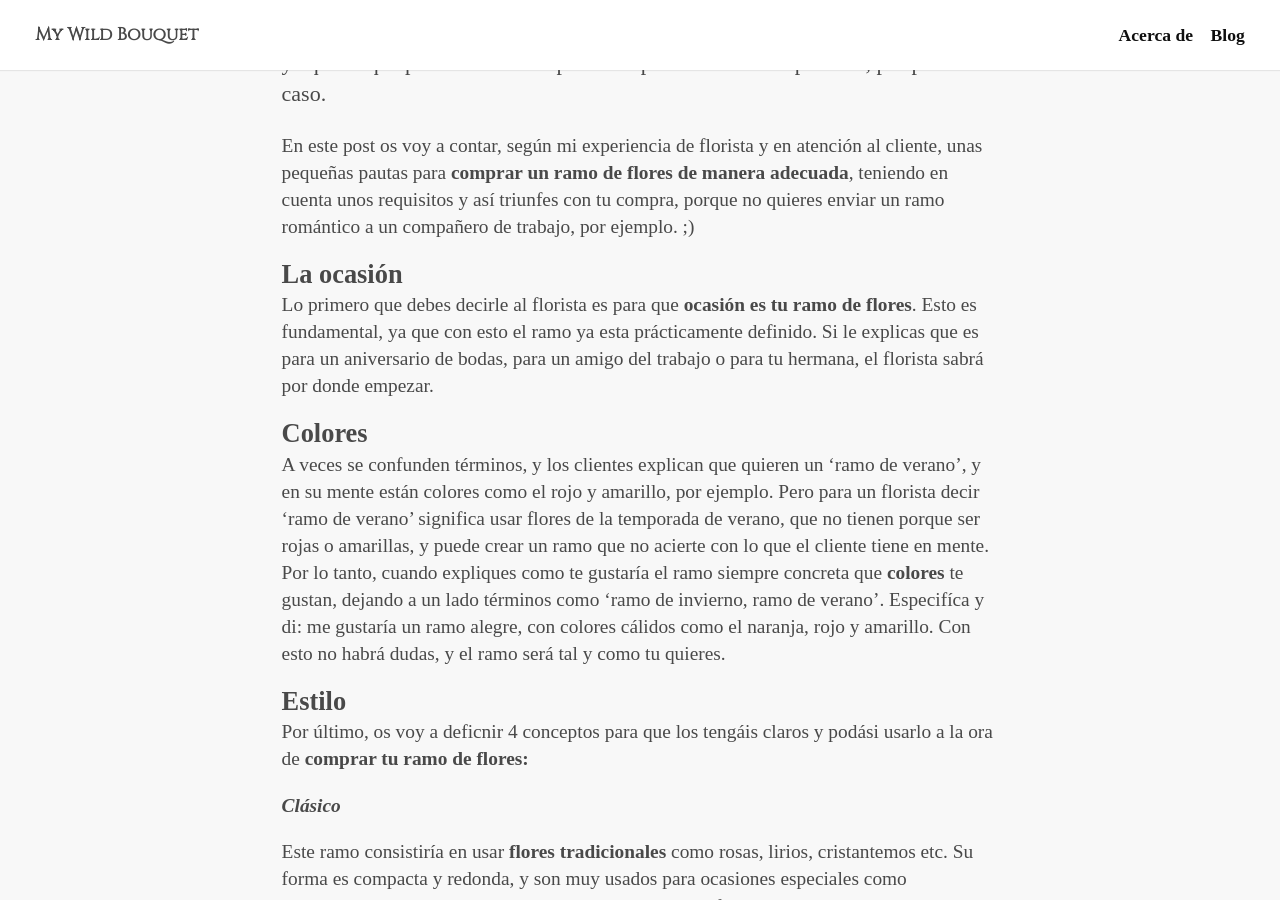
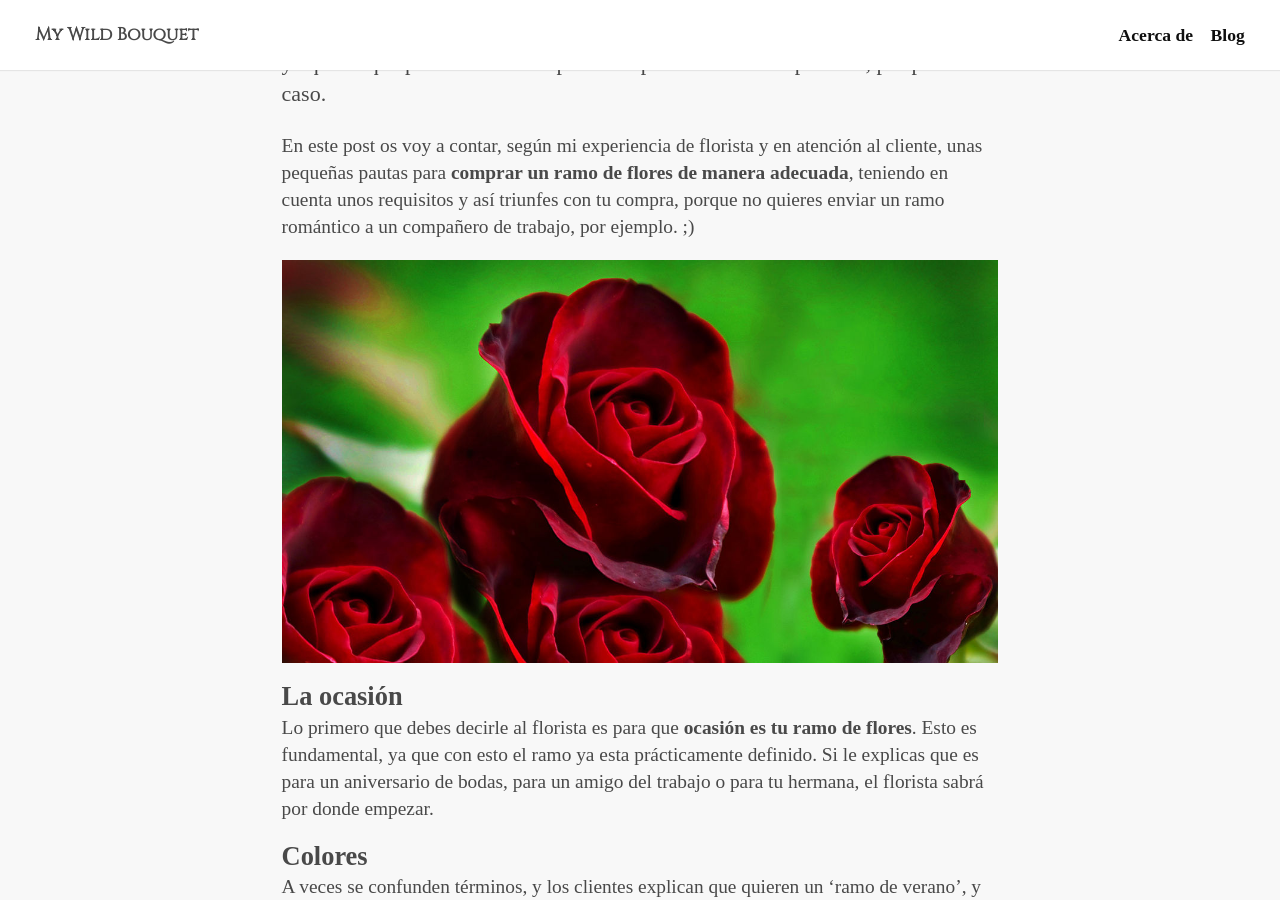
Before and after one commit to keyvanakbary/ramosilvestre.com, a Jekyll site: the page built from src/_posts/2017-12-16-el-significado-de-las-flores.md, in a window 1280 px wide and 900 px high, scrolled down 1125 px. Built offline with Jekyll 4.4.1, drawn with Linux system fonts in a browser that asks for light colours; some web fonts are replaced.

Commit message:
Update 2017-12-16-el-significado-de-las-flores.md

```diff
--- a/src/_posts/2017-12-16-el-significado-de-las-flores.md
+++ b/src/_posts/2017-12-16-el-significado-de-las-flores.md
@@ -13,6 +13,7 @@ Algunos de vosotros os habréis encontrado en alguna ocasión hablando con un fl
 
 En este post os voy a contar, según mi experiencia de florista y en atención al cliente, unas pequeñas pautas para **comprar un ramo de flores de manera adecuada**, teniendo en cuenta unos requisitos y así triunfes con tu compra, porque no quieres enviar un ramo romántico a un compañero de trabajo, por ejemplo. ;)
 
+![Significado de las flores](/assets/images/posts/significado-de-las-flores.jpg)
 
 
 #### La ocasión
```
